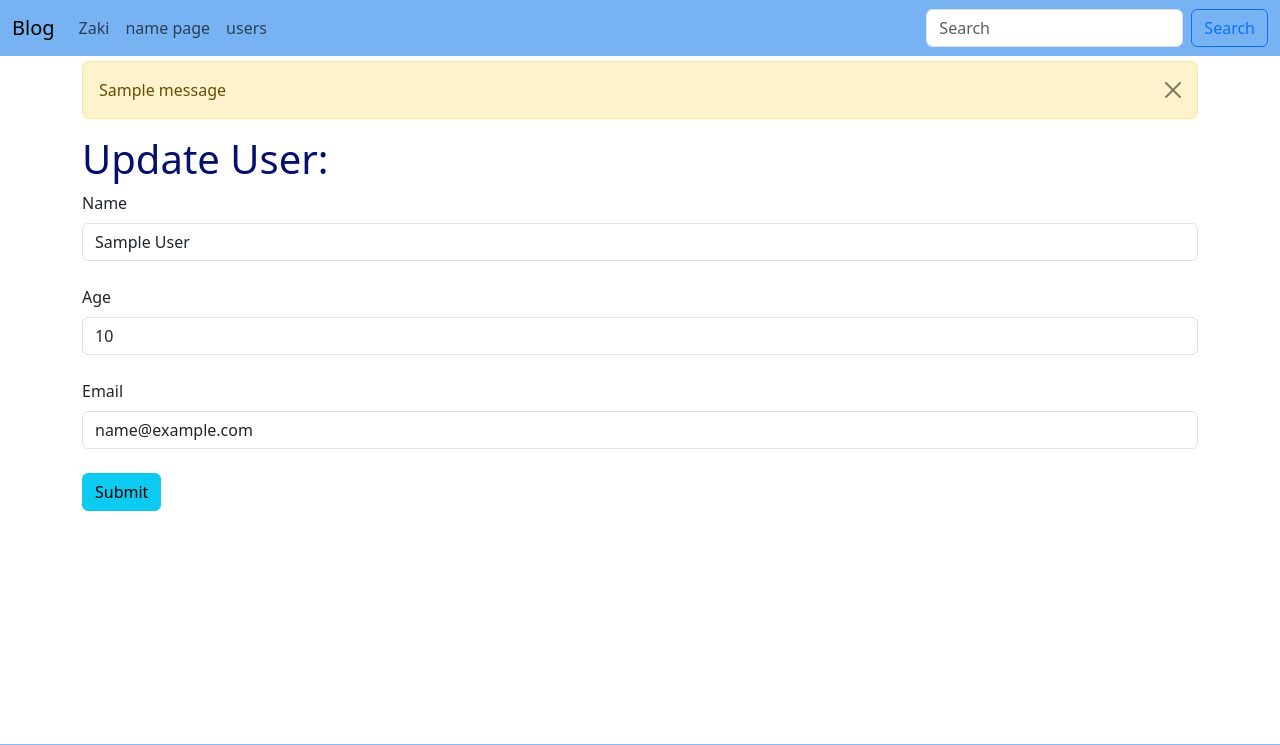
After one commit to ZakiDhiblawe/flask_blog, a Flask app: page /update/1 in a window 1280 px wide. The commit adds this page. Shown: the top 745 px of the page. Run offline with Flask 3, Linux system fonts and the light colour scheme; tables that the repository leaves empty hold one stand-in row (values such as "Sample post"); one stand-in notice (Sample message) is shown.

```diff
--- a/hello.py
+++ b/hello.py
@@ -1,13 +1,19 @@
-from flask import Flask, redirect, render_template, flash
+from flask import Flask, redirect, render_template, flash, request, url_for
 from flask_wtf import FlaskForm
 from wtforms import EmailField, IntegerField, StringField, SubmitField
 from wtforms.validators import DataRequired
 from flask_sqlalchemy import SQLAlchemy
 from datetime import datetime
+from dotenv import load_dotenv
+import os
+
+
+load_dotenv()
 
 # create instance fro flask
 app = Flask(__name__)
-app.config['SQLALCHEMY_DATABASE_URI'] = 'sqlite:///users.db'
+# app.config['SQLALCHEMY_DATABASE_URI'] = 'sqlite:///users.db'
+app.config['SQLALCHEMY_DATABASE_URI'] = os.getenv('DATABASE_URL')
 app.config['SECRET_KEY'] = 'you secret key'
 
 
@@ -102,6 +108,34 @@ def name():
     return render_template('name.htm', name=name, form=form)
 
 
+
+@app.route('/update/<int:id>', methods=['GET', 'POST'])
+def update_user(id):
+    form = UsersForm()
+    name_updating = Users.query.get_or_404(id)
+
+    if request.method == 'POST':
+        if form.validate_on_submit():
+            name_updating.name = form.name.data
+            name_updating.age = form.age.data
+            name_updating.email = form.email.data
+
+            db.session.commit()
+            flash('User updated successfully', 'success')
+            return redirect(url_for('add_user'))  # Redirect to user list page
+
+    # Pre-populate form fields with existing user data
+    form.name.data = name_updating.name
+    form.age.data = name_updating.age
+    form.email.data = name_updating.email
+
+    return render_template('update.html',
+                                   form=form,
+                                   name_updating=name_updating)
+
+
+
+
 # create a custom error page
 
 # invalid url
@@ -117,7 +151,8 @@ def page_not_found(e):
     return render_template('500.html'), 500
 
 
-# if __name__ == "__main__":
-#     with app.app_context():
-#         db.create_all()
-#         print("Database tables created successfully!")
+if __name__ == "__main__":
+    # with app.app_context():
+    #     db.create_all()
+    #     print("Database tables created successfully!")
+    app.run()
--- a/templates/add.html
+++ b/templates/add.html
@@ -13,7 +13,7 @@
 
 
 <h1>Add User:</h1>
-<form  method="post">
+<form  method="post" >
     {{ form.hidden_tag() }}
     {{ form.name.label(class="form-label") }}</br> {{ form.name(class="form-control") }}</br>
     {{ form.age.label(class="form-label") }}</br> {{ form.age(class="form-control") }}</br>
@@ -41,7 +41,7 @@
 
 
                 <td>{{ our_user.id }}</td>
-                <td>{{ our_user.name }}</td>
+                <td><a href="{{ url_for('update_user' , id=our_user.id) }}" >{{ our_user.name }}</a></td>
                 <td>{{ our_user.age }}</td>
                 <td>{{ our_user.email }}</td>
                 <td>{{ our_user.date_added }}</td>
--- /dev/null
+++ b/templates/update.html
@@ -0,0 +1,33 @@
+{% extends 'base.html' %}
+{% block content %}
+
+
+{% for message in get_flashed_messages() %}
+
+<div class="alert alert-warning alert-dismissible fade show" role="alert" style="margin-top: 5px;">
+
+    {{ message }}
+    <button type="button" class="btn-close" data-bs-dismiss="alert" aria-label="Close"></button>
+  </div>
+{% endfor %}
+
+
+<h1>Update  User:</h1>
+<form  method="post" action="/update/{{name_updating.id}}">
+    {{ form.hidden_tag() }}
+    {{ form.name.label(class="form-label") }}</br> {{ form.name(class="form-control", value= name_updating.name) }}</br>
+    {{ form.age.label(class="form-label") }}</br> {{ form.age(class="form-control", value= name_updating.age) }}</br>
+    {{ form.email.label(class="form-label") }}</br> {{ form.email(class="form-control", value= name_updating.email) }}</br>
+
+    {{ form.submit(class="btn btn-info") }}
+
+
+</form>
+
+
+
+
+
+
+
+{% endblock content %}
```
Also changed, not shown: 1 other file.
